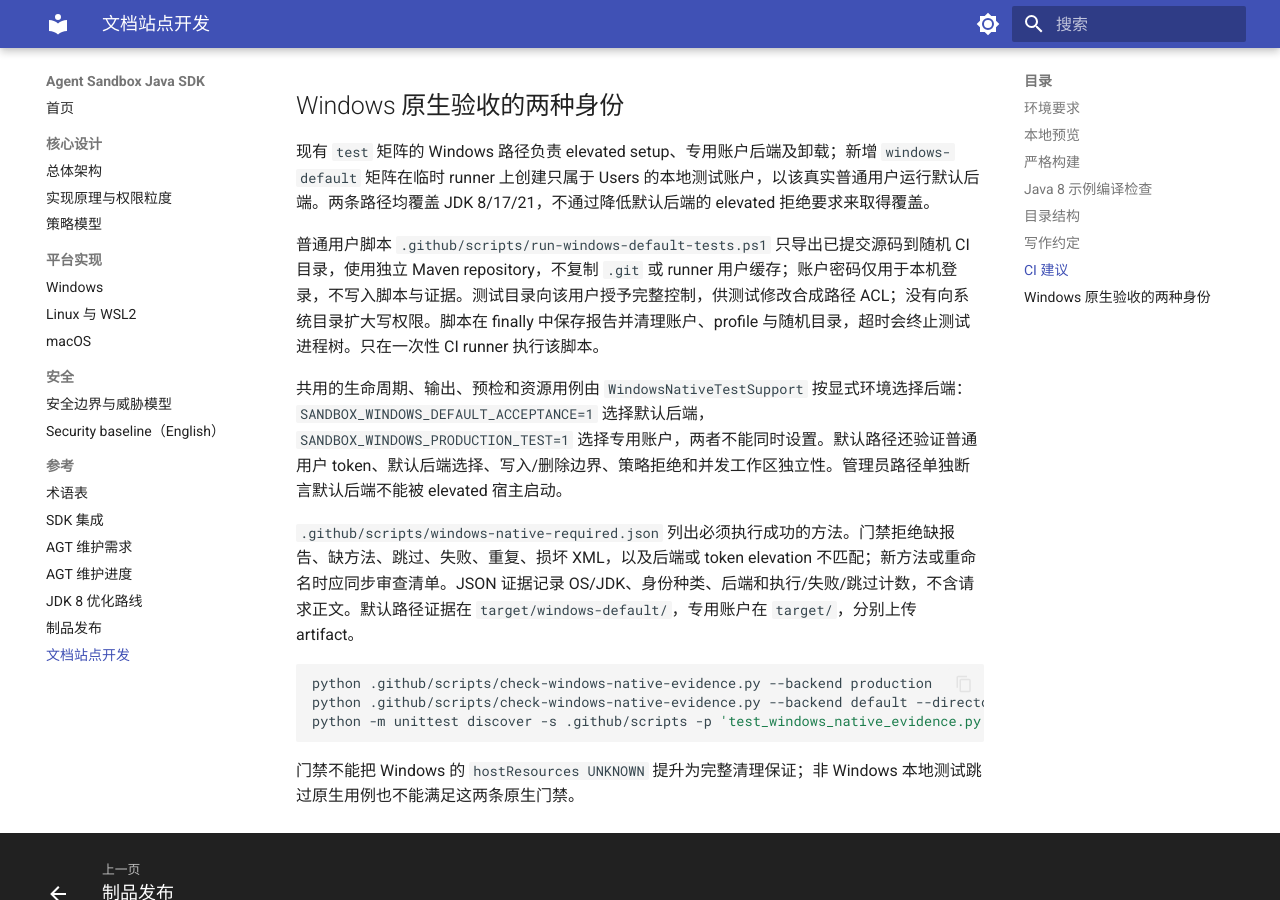
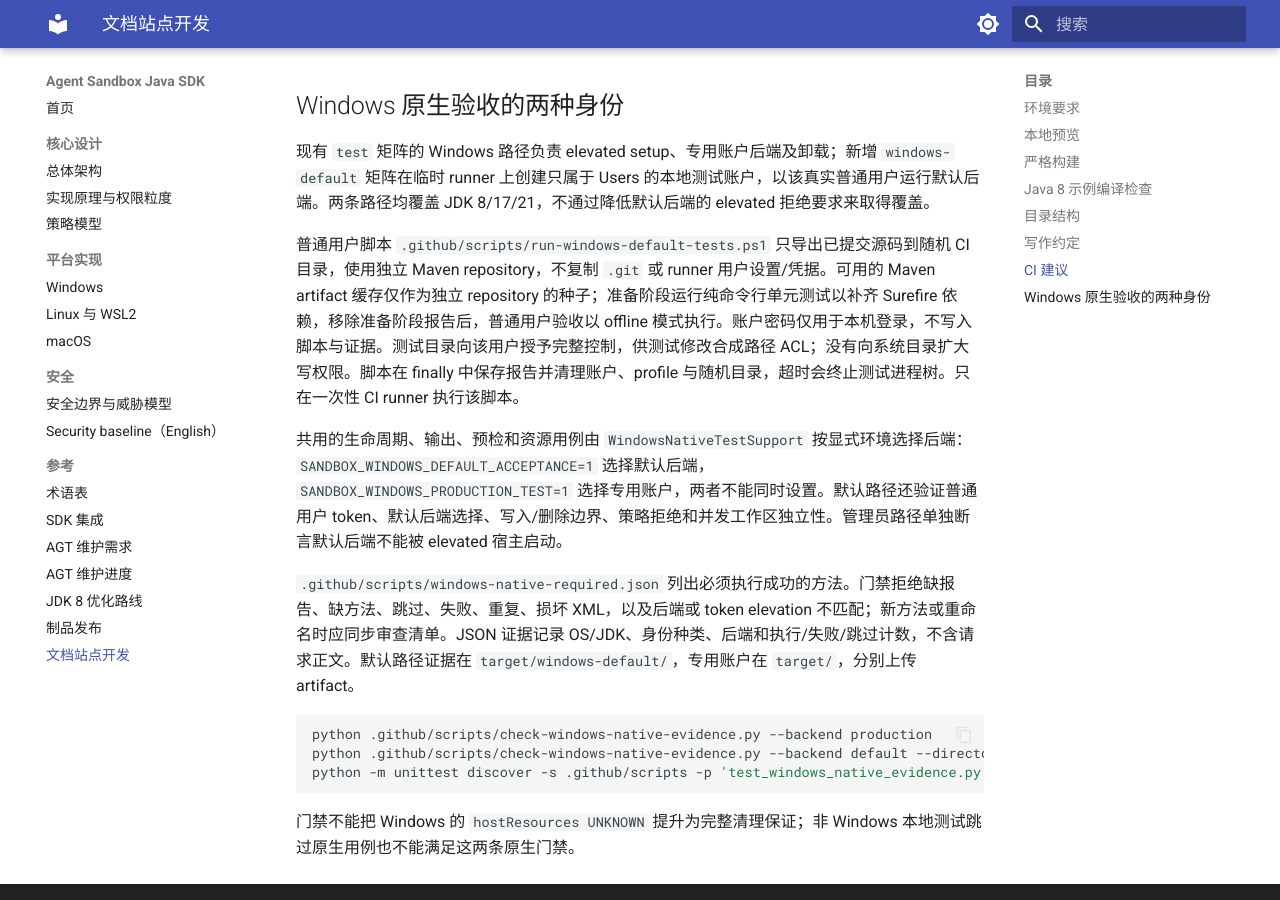
Before and after one commit to umuo/sandbox-demo, an MkDocs documentation site: the page built from docs/site-development.md, in a window 1280 px wide and 900 px high, scrolled down 2824 px. Built offline with MkDocs 1.6.1 and Material for MkDocs 9.7.7, drawn with Linux system fonts in a browser that asks for light colours.

Commit message:
ci: prime isolated Maven cache before offline native acceptance

```diff
--- a/docs/site-development.md
+++ b/docs/site-development.md
@@ -121,7 +121,7 @@ docs/
 
 现有 `test` 矩阵的 Windows 路径负责 elevated setup、专用账户后端及卸载；新增 `windows-default` 矩阵在临时 runner 上创建只属于 Users 的本地测试账户，以该真实普通用户运行默认后端。两条路径均覆盖 JDK 8/17/21，不通过降低默认后端的 elevated 拒绝要求来取得覆盖。
 
-普通用户脚本 `.github/scripts/run-windows-default-tests.ps1` 只导出已提交源码到随机 CI 目录，使用独立 Maven repository，不复制 `.git` 或 runner 用户缓存；账户密码仅用于本机登录，不写入脚本与证据。测试目录向该用户授予完整控制，供测试修改合成路径 ACL；没有向系统目录扩大写权限。脚本在 finally 中保存报告并清理账户、profile 与随机目录，超时会终止测试进程树。只在一次性 CI runner 执行该脚本。
+普通用户脚本 `.github/scripts/run-windows-default-tests.ps1` 只导出已提交源码到随机 CI 目录，使用独立 Maven repository，不复制 `.git` 或 runner 用户设置/凭据。可用的 Maven artifact 缓存仅作为独立 repository 的种子；准备阶段运行纯命令行单元测试以补齐 Surefire 依赖，移除准备阶段报告后，普通用户验收以 offline 模式执行。账户密码仅用于本机登录，不写入脚本与证据。测试目录向该用户授予完整控制，供测试修改合成路径 ACL；没有向系统目录扩大写权限。脚本在 finally 中保存报告并清理账户、profile 与随机目录，超时会终止测试进程树。只在一次性 CI runner 执行该脚本。
 
 共用的生命周期、输出、预检和资源用例由 `WindowsNativeTestSupport` 按显式环境选择后端：`SANDBOX_WINDOWS_DEFAULT_ACCEPTANCE=1` 选择默认后端，`SANDBOX_WINDOWS_PRODUCTION_TEST=1` 选择专用账户，两者不能同时设置。默认路径还验证普通用户 token、默认后端选择、写入/删除边界、策略拒绝和并发工作区独立性。管理员路径单独断言默认后端不能被 elevated 宿主启动。
 
```
Also changed, not shown: 2 other files.
